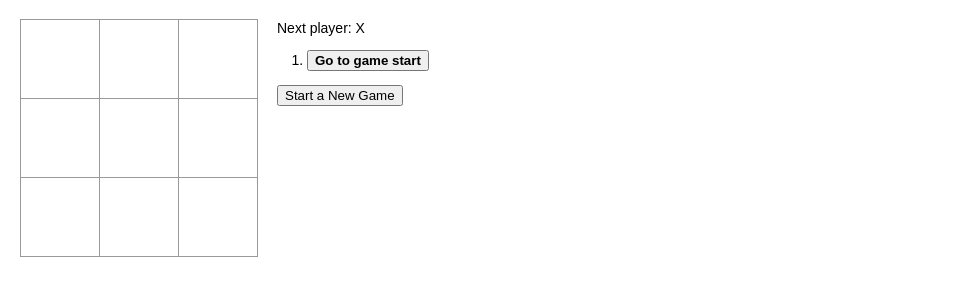
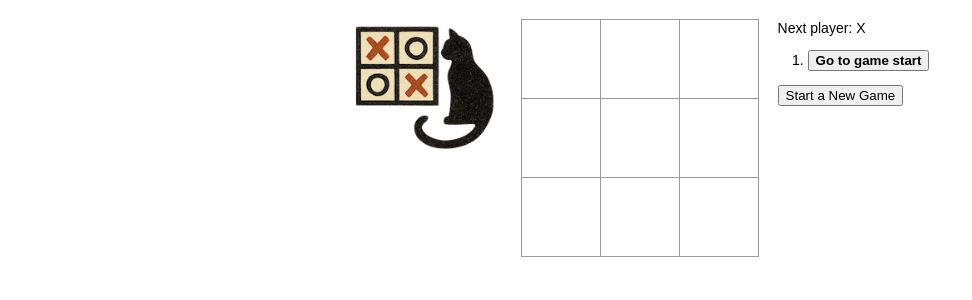
Before and after one commit to PeterA/catsgame, a React (Vite) app: page / in a window 1280 px wide. Shown: the top 300 px of the page, without its empty margins (0-972 px from the left). Built offline with nearby package versions, Linux system fonts and the light colour scheme.

Commit message:
Add game logo and center game on screen

```diff
--- a/src/main.css
+++ b/src/main.css
@@ -47,10 +47,11 @@ ol, ul {
 .game {
   display: flex;
   flex-direction: row;
+  justify-content: center;
 }
 
-.game-info {
-  margin-left: 20px;
+.game-board {
+  margin: 0px 20px;
 }
 
 .game-info .highlight {
--- a/src/main.jsx
+++ b/src/main.jsx
@@ -120,6 +120,9 @@ class Game extends React.Component {
     }
     return (
       <div className="game">
+        <div className="game-left-panel">
+          <img src="./catsgame.png" width="150px;"></img>
+        </div>
         <div className="game-board">
           <Board
             squares={current.squares}
```
Also changed, not shown: public/catsgame.png (added).
